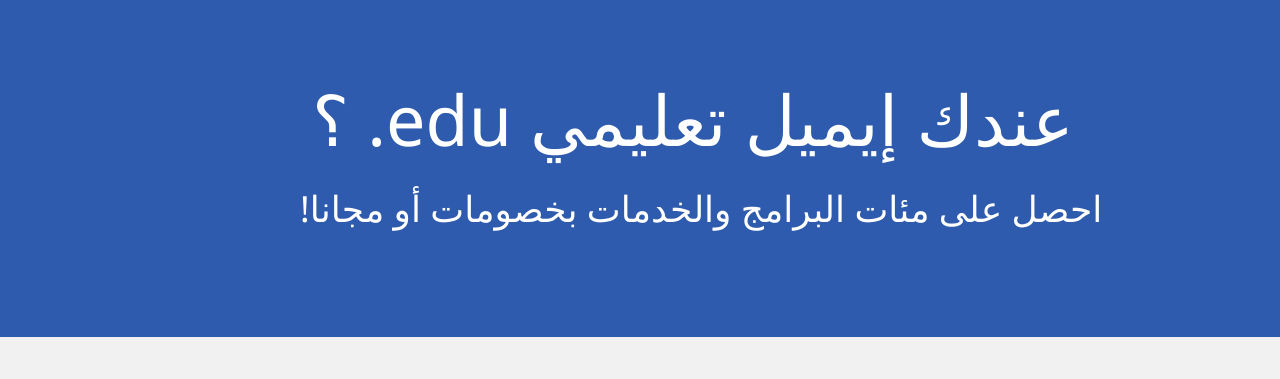
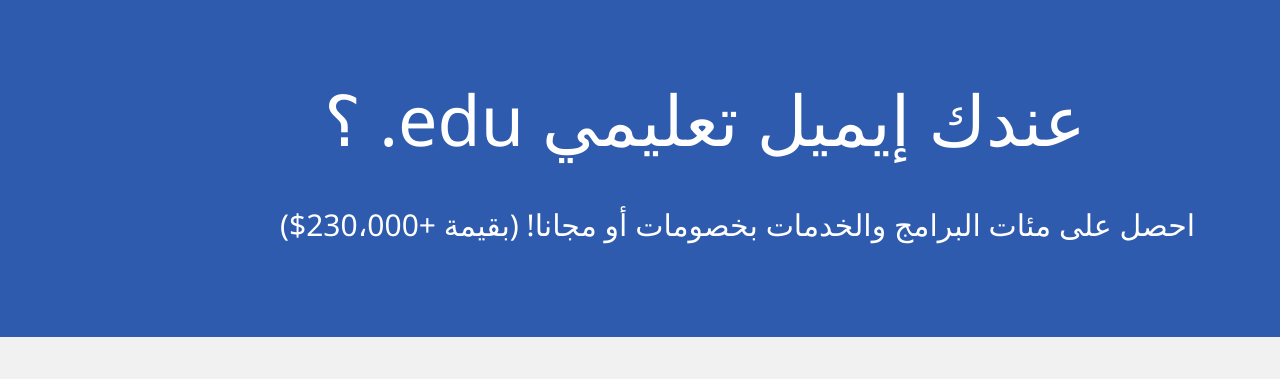
Before and after one commit to Qais-Hweidi/easyEdu, a plain HTML site: page index.html in a window 1280 px wide. Shown: the part 73-452 px from the top of the page. Drawn offline with nearby package versions, Linux system fonts and the light colour scheme.

Commit message:
Update index.html

```diff
--- a/index.html
+++ b/index.html
@@ -74,7 +74,7 @@
 
     .mycode {
         background-color: #2e5bad;
-        padding-left: 300px;
+        padding-left: 280px;
         padding-top: 60px;
         padding-bottom: 60px;
         height: 340px;
@@ -109,7 +109,7 @@
 
     .firstsen {
         font-size: 70px;
-        padding-left: 12px;
+        padding-left: 44px;
     }
 
     @media (min-width: 1100px) {
@@ -156,7 +156,7 @@
 
     <div class="mycode">
         <h1 class="firstsen"> ؟ .edu عندك إيميل تعليمي</h1>
-        <h1> !احصل على مئات البرامج والخدمات بخصومات أو مجانا</h1>
+        <h2 style="padding-top: 20px; margin-right: "> احصل على مئات البرامج والخدمات بخصومات أو مجانا! (بقيمة +230،000$) </h2>
         <br>
     </div>
 
@@ -171,7 +171,7 @@
 
         <div>
             <h2 class="topic" style="direction: rtl;"> عندك إيميل تعليمي edu. ؟</h2>
-            <h5 class="topic" style="direction: rtl;"> احصل على مئات البرامج والخدمات بخصومات أو مجانا!</h5>
+            <h5 class="topic" style="direction: rtl;"> احصل على مئات البرامج والخدمات بخصومات أو مجانا! (بقيمة +230،000$)</h5>
             <br>
         </div>
 
```
